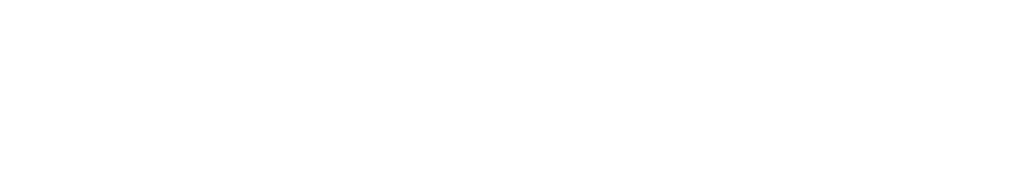
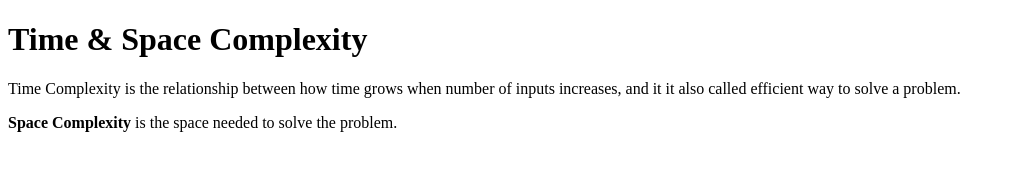
Before and after one commit to acciojob/time-and-space-complexity-Imhrutik05, a website: page main.html in a window 1280 px wide. Shown: the whole page, without its empty margins (0-1015 px from the left). Drawn offline with Linux system fonts and the light colour scheme.

Commit message:
created a submission

```diff
--- a/main.html
+++ b/main.html
@@ -8,6 +8,9 @@
 
 <body>
 	<!-- the entire body must be written by student -->
+	<h1>Time & Space Complexity</h1>
+	<p>Time Complexity is the relationship between how time grows when number of inputs increases, and it it also called efficient way to solve a problem.</p>
+	<p><b>Space Complexity</b> is the space needed to solve the problem.</p>
     <script type="text/javascript" src="./script.js">
 </script>
 
```
